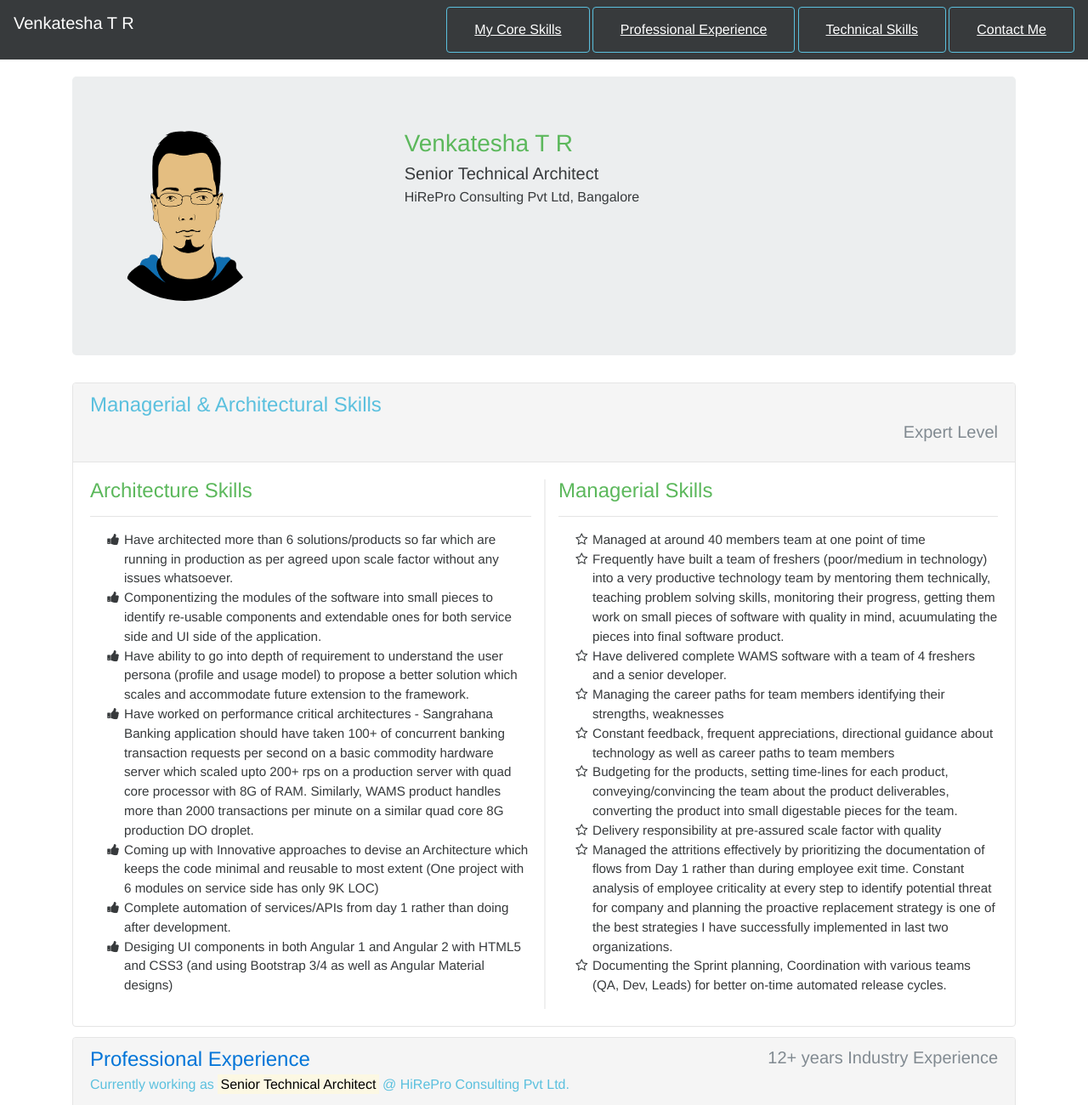
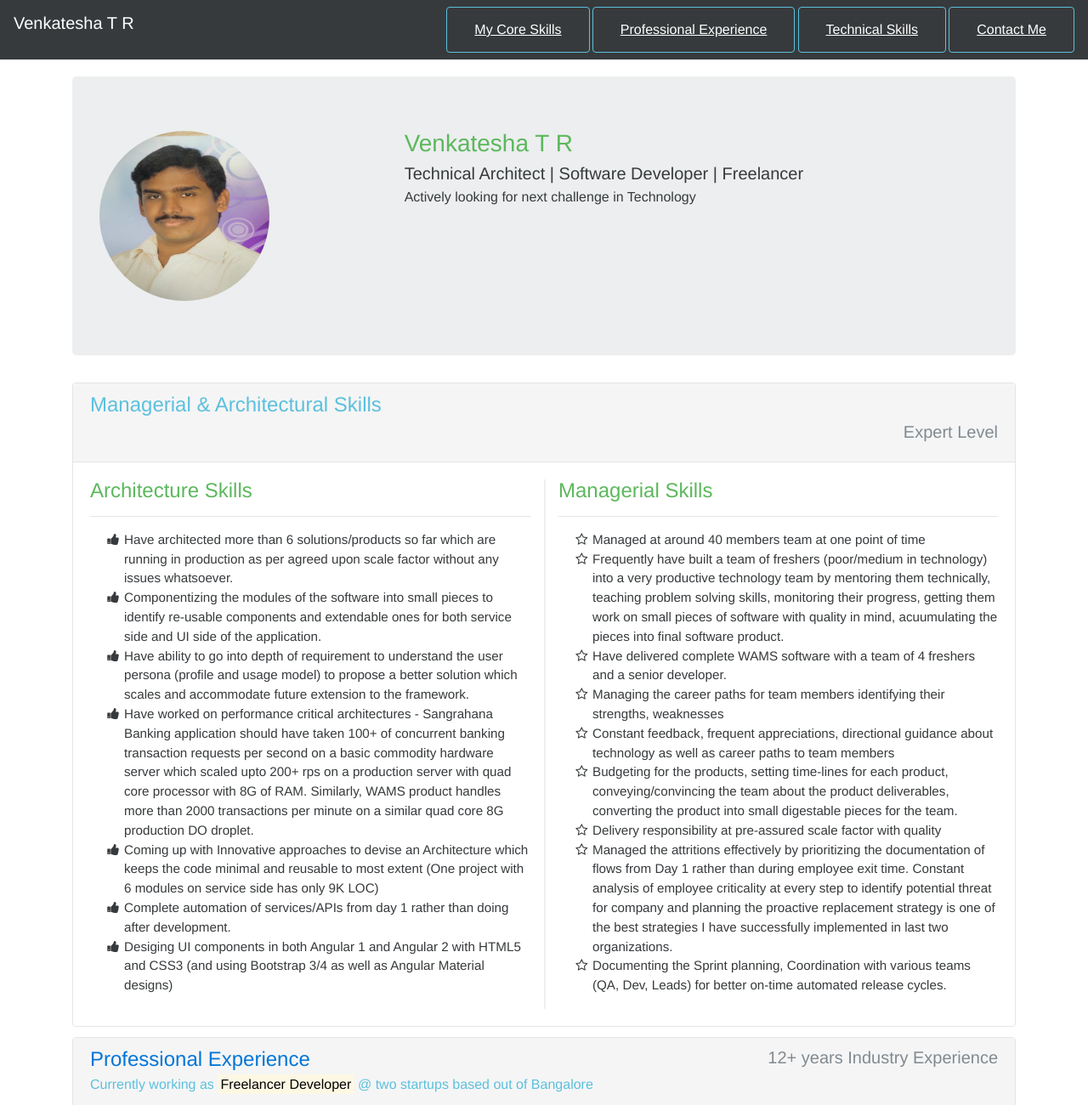
Before and after one commit to vworld4u/vworld4u.github.io, a website: page index.html in a window 1280 px wide. Shown: the top 1300 px of the page at 85% size. Drawn offline with Linux system fonts and the light colour scheme; files whose address does not match are found by name.

Commit message:
Changed photo

```diff
--- a/index.html
+++ b/index.html
@@ -48,13 +48,13 @@
     <div class="jumbotron clearfix" style="margin-top: 90px;">
       <div class="row">
         <div class="col-md-3 col-xs-6">
-          <img style="border-radius: 50%;" src="images/man-person-avatar.png" width="200" height="200">
+          <img style="border-radius: 50%;" src="images/mine.jpg" width="200" height="200">
         </div>
         <div class="col-md-offset-1 col-md-7 col-xs-6">
           <div class="center-block">
             <h3 class="display-5 text-success">Venkatesha T R</h3>
-            <h5>Senior Technical Architect</h5>
-            <h6>HiRePro Consulting Pvt Ltd, Bangalore</h6>
+            <h5>Technical Architect | Software Developer | Freelancer</h5>
+            <h6>Actively looking for next challenge in Technology</h6>
           </div>
         </div>
       </div>
@@ -116,7 +116,7 @@
               <div class="row">
                 <div class="col-md-8 col-xs-12">
                   <h4 class="text-primary text-xs-left">Professional Experience</h4>
-                  <h6 class="text-info">Currently working as <mark>Senior Technical Architect</mark> @ HiRePro Consulting Pvt Ltd.</h6>
+                  <h6 class="text-info">Currently working as <mark>Freelancer Developer</mark> @ two startups based out of Bangalore</h6>
                 </div>
                 <div class="col-md-4 col-xs-12">
                   <h5 class="text-md-right text-xs-right text-muted">12+ years Industry Experience</h5>
```
Also changed, not shown: images/mine.jpg (added).
